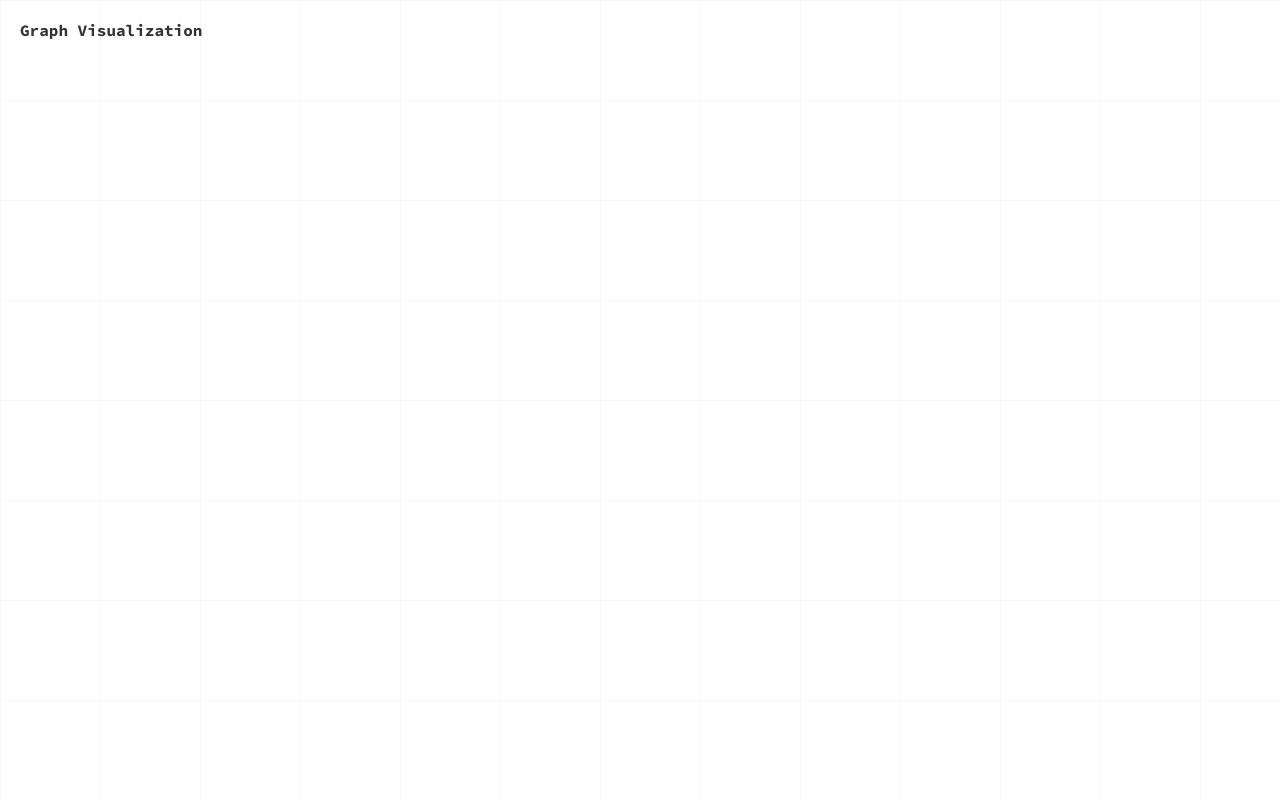
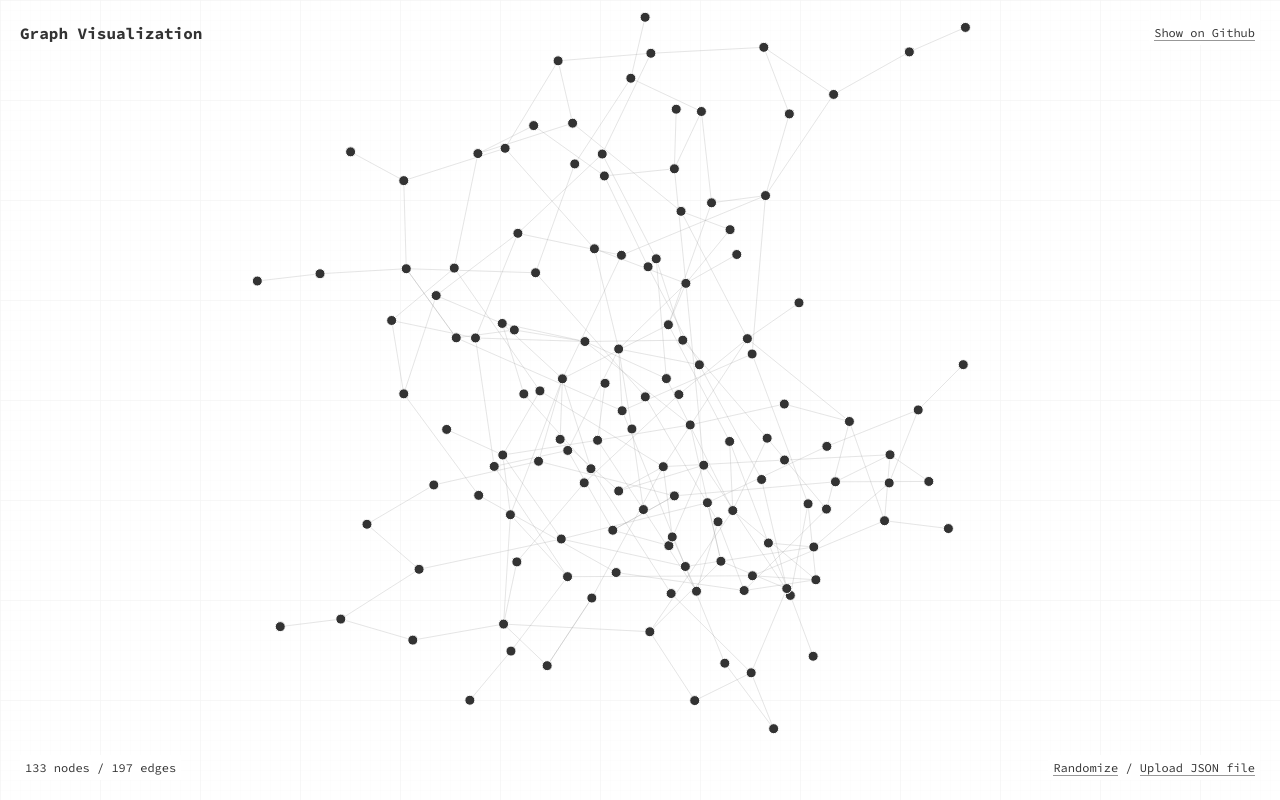
Before and after one commit to dmtrbrl/graph-visualization, a Vue app: page / in a window 1280 px wide. Built offline with nearby package versions, Linux system fonts and the light colour scheme; no server answers.

Commit message:
Finalize core functionality

```diff
--- a/src/components/GraphVisualization.vue
+++ b/src/components/GraphVisualization.vue
@@ -1,9 +1,15 @@
 <template>
-  <div class="graph">
+  <main class="graph">
+    <header class="graph-header">
       <h1 class="graph-heading">
         Graph Visualization
       </h1>
+      <div class="graph-header-links">
+        <a href="#">Show on Github</a>
+      </div>
+    </header>
     <svg
+      v-if="graph.nodes"
       class="graph-svg"
       :width="width"
       :height="height"
@@ -17,14 +23,26 @@
         </pattern>
       </defs>
     </svg>
-    <div class="graph-counter" v-if="graph.nodes.length && graph.links.length">
+    <footer class="graph-footer">
+      <div class="graph-footer-counter">
         {{ graph.nodes.length }} nodes / {{ graph.links.length }} edges
       </div>
+      <div class="graph-footer-controls">
+        <a href="#randomize" @click.prevent="generateRandomGraph">Randomize</a>
+        /
+        <label class="graph-upload">
+          Upload JSON file
+          <input type="file" accept="application/JSON" @change="loadTextFromFile" ref="fileInput">
+        </label>
       </div>
+    </footer>
+  </main>
 </template>
 
 <script>
 import * as d3 from "d3";
+import * as utils from "../helpers/utils";
+import bfs from "../helpers/breadth-first-search";
 
 export default {
   name: "GraphVisualization",
@@ -57,7 +75,8 @@ export default {
         nodes: [],
         links: []
       },
-      selectedNodes: []
+      selectedNodes: [],
+      selectedPaths: []
     };
   },
   computed: {
@@ -73,7 +92,7 @@ export default {
     initForceSimulation() {
       this.simulation = d3
         .forceSimulation()
-        .force("link", d3.forceLink().links(this.graph.links))
+        .force("link", d3.forceLink(this.graph.links).id(d => d.id))
         .force("charge", d3.forceManyBody())
         .force("center", d3.forceCenter())
         .on("tick", this.onTick);
@@ -81,7 +100,6 @@ export default {
     },
     initD3Selections() {
       this.d3Selections.svg = d3.select(this.$el.querySelector("svg"));
-
       this.d3Selections.grid = this.d3Selections.svg
         .append("rect")
         .attr("x", "-10%")
@@ -89,36 +107,38 @@ export default {
         .attr("width", "410%")
         .attr("height", "410%")
         .attr("fill", "url(#grid)");
-
       this.d3Selections.graph = this.d3Selections.svg.append("g");
     },
     initZoom() {
       this.zoom = d3
         .zoom()
-        .scaleExtent([1 / 2, 2])
+        .scaleExtent([0.7, 4])
         .on("zoom", this.onZoom);
       this.d3Selections.svg.call(this.zoom);
     },
-    loadDefaultDummyData() {
-      d3
-        .json(
-          "https://raw.githubusercontent.com/domoritz/maps/master/data/miserables.json"
-        )
-        .then(data => {
-          this.graph = data;
-        })
-        .catch(error => {
-          console.error(
-            "Cannot proceed with simulation, failed to  retrieve data."
-          );
-        });
+    resetZoom() {
+      this.d3Selections.svg
+        .transition()
+        .duration(750)
+        .call(this.zoom.transform, d3.zoomIdentity);
+    },
+    generateRandomGraph() {
+      const nodes = utils.makeRandomNodes(100, 200);
+      const links = utils.makeRandomLinks(nodes, 2);
+      this.graph = { nodes, links };
     },
     updateData() {
+      this.selectedNodes = [];
+
       this.simulation.nodes(this.graph.nodes);
       this.simulation.force("link").links(this.graph.links);
 
       const simulation = this.simulation;
       const graph = this.d3Selections.graph;
+
+      // TODO: Find proper way to reset svg
+      // Force clear svg
+      graph.selectAll("*").remove();
 
       graph
         .selectAll("path")
@@ -146,6 +166,7 @@ export default {
         .remove();
 
       simulation.alpha(1).restart();
+      this.resetZoom();
     },
     updateForces() {
       const { simulation, forceProperties, width, height } = this;
@@ -171,13 +192,46 @@ export default {
           .classed("selected", true);
       }
     },
+    findPathsBetweenNodes() {
+      if (this.selectedNodes.length !== 2) {
+        this.selectedPaths = [];
+        return;
+      }
+      const result = bfs(
+        this.selectedNodes[0],
+        this.selectedNodes[1],
+        this.graph.links
+      );
+      this.selectedPaths = result || [];
+    },
+    highlightSelectedPaths() {
+      if (this.selectedPaths.length) {
+        this.selectedPaths.forEach(i => {
+          this.d3Selections.graph
+            .selectAll("path")
+            .classed("path", true)
+            .filter(
+              p =>
+                (p.source.index == i.source.index ||
+                  p.source.index == i.target.index) &&
+                (p.target.index == i.target.index ||
+                  p.target.index == i.source.index)
+            )
+            .classed("selected", true);
+        });
+      } else {
+        this.d3Selections.graph
+          .selectAll("path")
+          .classed("path", false)
+          .classed("selected", false);
+      }
+    },
     onTick() {
       const transform = d => `translate(${d.x}, ${d.y})`;
-
       const link = d =>
         `M${d.source.x},${d.source.y} L${d.target.x},${d.target.y}`;
+      const graph = this.d3Selections.graph;
 
-      const graph = this.d3Selections.graph;
       graph.selectAll("path").attr("d", link);
       graph.selectAll("circle").attr("transform", transform);
     },
@@ -225,6 +279,7 @@ export default {
       d.fy = null;
     },
     onNodeClick(node) {
+      if (!this.graph.links.length) return;
       const index = this.selectedNodes.indexOf(node);
 
       if (index !== -1) {
@@ -233,6 +288,31 @@ export default {
         this.selectedNodes = [node];
       } else {
         this.selectedNodes.push(node);
+      }
+    },
+    loadTextFromFile(ev) {
+      const file = ev.target.files[0];
+      const reader = new FileReader();
+      reader.onload = e => {
+        this.parseLoadedTextFromFile(e.target.result);
+        this.$refs.fileInput.value = null;
+      };
+      reader.readAsText(file);
+    },
+    parseLoadedTextFromFile(str) {
+      let data;
+      // Check if json
+      try {
+        data = JSON.parse(str);
+      } catch (e) {
+        console.error("Invalid file format");
+        return;
+      }
+      // TODO: Improve graph format check
+      if (data.nodes && data.links && data.nodes.length && data.nodes[0].id) {
+        this.graph = { ...data };
+      } else {
+        console.error("Invalid data format");
       }
     }
   },
@@ -243,15 +323,16 @@ export default {
       },
       deep: true
     },
-    forceProperties: {
-      handler(newForce) {
-        this.updateForces();
+    selectedNodes: {
+      handler(newNodes) {
+        this.highlightSelectedNodes();
+        this.findPathsBetweenNodes();
       },
       deep: true
     },
-    selectedNodes: {
-      handler(newNodes) {
-        this.highlightSelectedNodes();
+    selectedPaths: {
+      handler(newPaths) {
+        this.highlightSelectedPaths();
       },
       deep: true
     }
@@ -264,19 +345,38 @@ export default {
     this.initD3Selections();
     this.initZoom();
 
-    this.loadDefaultDummyData();
+    this.generateRandomGraph();
   }
 };
 </script>
 
 <style lang="scss">
 .graph {
-  &-heading {
+  a {
+    font-size: 12px;
+    color: #333;
+    text-decoration: none;
+    border-bottom: 1px solid rgba(#333, 0.5);
+    &:hover {
+      border: 0;
+    }
+  }
+  &-header {
     position: fixed;
     top: 20px;
     left: 20px;
+    right: 20px;
     display: flex;
     align-items: center;
+    justify-content: space-between;
+    &-links {
+      display: inline-block;
+      padding: 5px;
+      background: #fff;
+      font-size: 12px;
+    }
+  }
+  &-heading {
     margin: 0;
     font-size: 16px;
     cursor: default;
@@ -290,6 +390,13 @@ export default {
       stroke: #999;
       stroke-width: 0.5px;
       opacity: 0.5;
+      &.path {
+        opacity: 0.2;
+        &.selected {
+          stroke: #3f72af;
+          opacity: 1;
+        }
+      }
     }
 
     circle {
@@ -299,14 +406,40 @@ export default {
       cursor: pointer;
       &.selected {
         fill: #3f72af;
+        stroke: #3f72af;
       }
     }
   }
-  &-counter {
+  &-footer {
     position: fixed;
     left: 20px;
+    right: 20px;
     bottom: 20px;
+    display: flex;
+    align-items: center;
+    justify-content: space-between;
+    &-counter,
+    &-controls {
+      display: inline-block;
+      padding: 5px;
+      background: #fff;
       font-size: 12px;
     }
   }
+  &-upload {
+    position: relative;
+    cursor: pointer;
+    border-bottom: 1px solid rgba(#333, 0.5);
+    &:hover {
+      border: 0;
+    }
+    input {
+      position: absolute;
+      top: 0;
+      left: 0;
+      z-index: -1;
+      opacity: 0;
+    }
+  }
+}
 </style>
--- /dev/null
+++ b/src/helpers/breadth-first-search.js
@@ -0,0 +1,75 @@
+const addNode = (graph, node) => {
+  graph.set(node, { in: new Set(), out: new Set() });
+};
+
+const connectNodes = (graph, source, target) => {
+  graph.get(source).out.add(target);
+  graph.get(target).in.add(source);
+};
+
+const buildGraphFromEdges = edges =>
+  edges.reduce((graph, { source, target }) => {
+    if (!graph.has(source)) {
+      addNode(graph, source);
+    }
+
+    if (!graph.has(target)) {
+      addNode(graph, target);
+    }
+
+    connectNodes(graph, source, target);
+    connectNodes(graph, target, source);
+
+    return graph;
+  }, new Map());
+
+const buildPath = (target, path) => {
+  const result = [];
+
+  while (path.has(target)) {
+    const source = path.get(target);
+    result.push({ source, target });
+    target = source;
+  }
+
+  return result.reverse();
+};
+
+export default (source, target, links) => {
+  const graph = buildGraphFromEdges(links);
+
+  if (!graph.has(source)) {
+    throw new Error("Unknown source.");
+  }
+
+  if (!graph.has(target)) {
+    throw new Error("Unknown target.");
+  }
+
+  const queue = [source];
+  const visited = new Set();
+  const path = new Map();
+
+  while (queue.length > 0) {
+    const start = queue.shift();
+
+    if (start.index === target.index) {
+      return buildPath(start, path);
+    }
+
+    for (const next of graph.get(start).out) {
+      if (visited.has(next)) {
+        continue;
+      }
+
+      if (!queue.includes(next)) {
+        path.set(next, start);
+        queue.push(next);
+      }
+    }
+
+    visited.add(start);
+  }
+
+  return null;
+};
--- /dev/null
+++ b/src/helpers/utils.js
@@ -0,0 +1,38 @@
+const newNodeName = () => {
+  return Math.random()
+    .toString(36)
+    .substring(7);
+};
+
+export const newNode = nodeId => {
+  return { id: nodeId, name: newNodeName() };
+};
+
+export const makeRandomNodes = (minNodes, maxNodes) => {
+  let nodesNumber = Math.floor(
+    Math.random() * (maxNodes - minNodes + 1) + minNodes
+  );
+  let nodes = Array.apply(null, { length: nodesNumber }).map((value, index) => {
+    return newNode(index);
+  });
+  return nodes;
+};
+
+export const newLink = (id, source, target) => {
+  return { id, source, target };
+};
+
+export const makeRandomLinks = (nodes, maxLinks) => {
+  let links = [];
+  let id = 0;
+  for (let node of nodes) {
+    let total = Math.floor(Math.random() * maxLinks);
+    for (let i = 0; i <= total; i++) {
+      let target = Math.floor(Math.random() * nodes.length);
+      let source = node.id;
+      id++;
+      links.push(newLink(id, source, target));
+    }
+  }
+  return links;
+};
```
Lines whose indentation alone changed are shown as unchanged.
